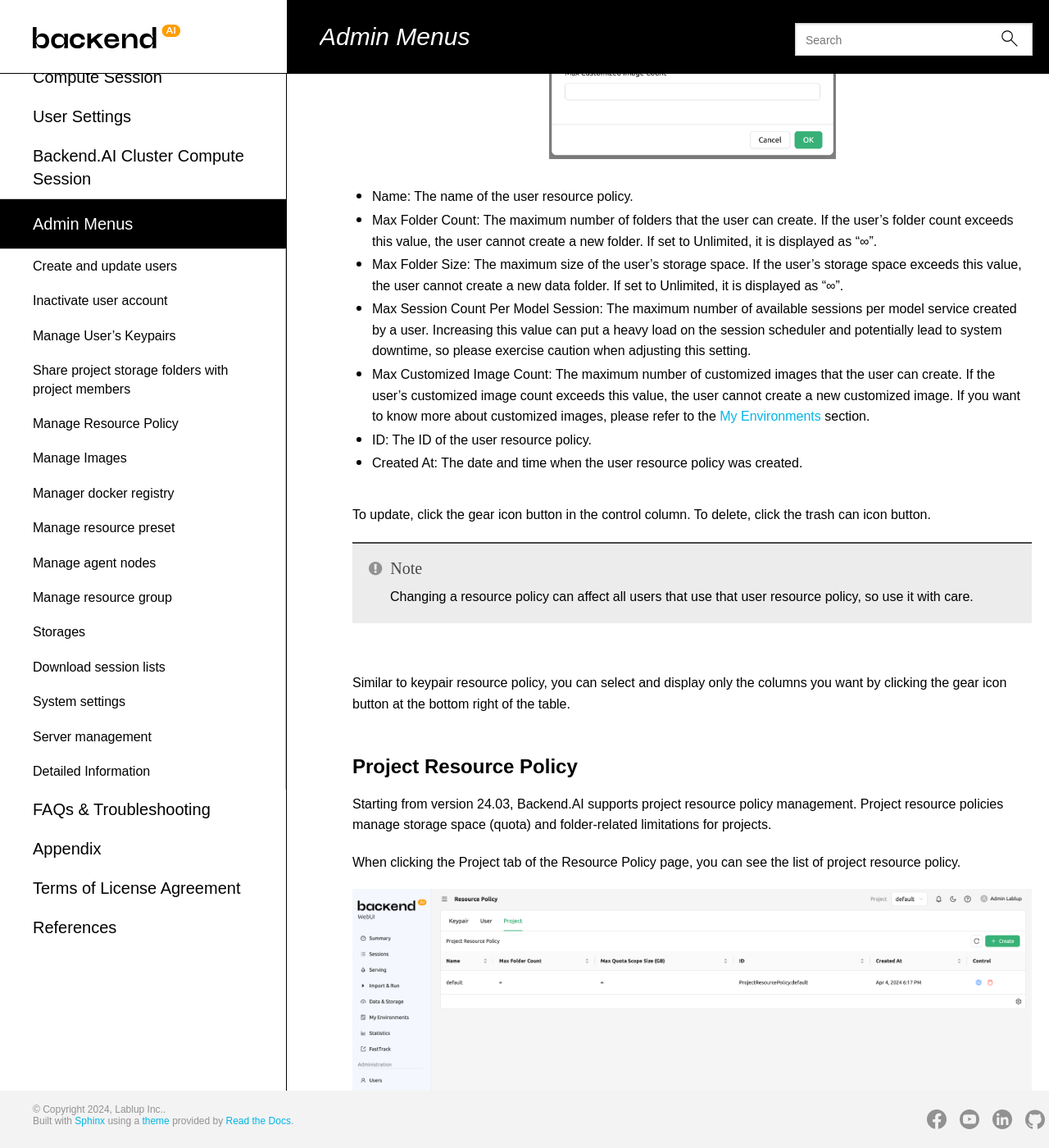
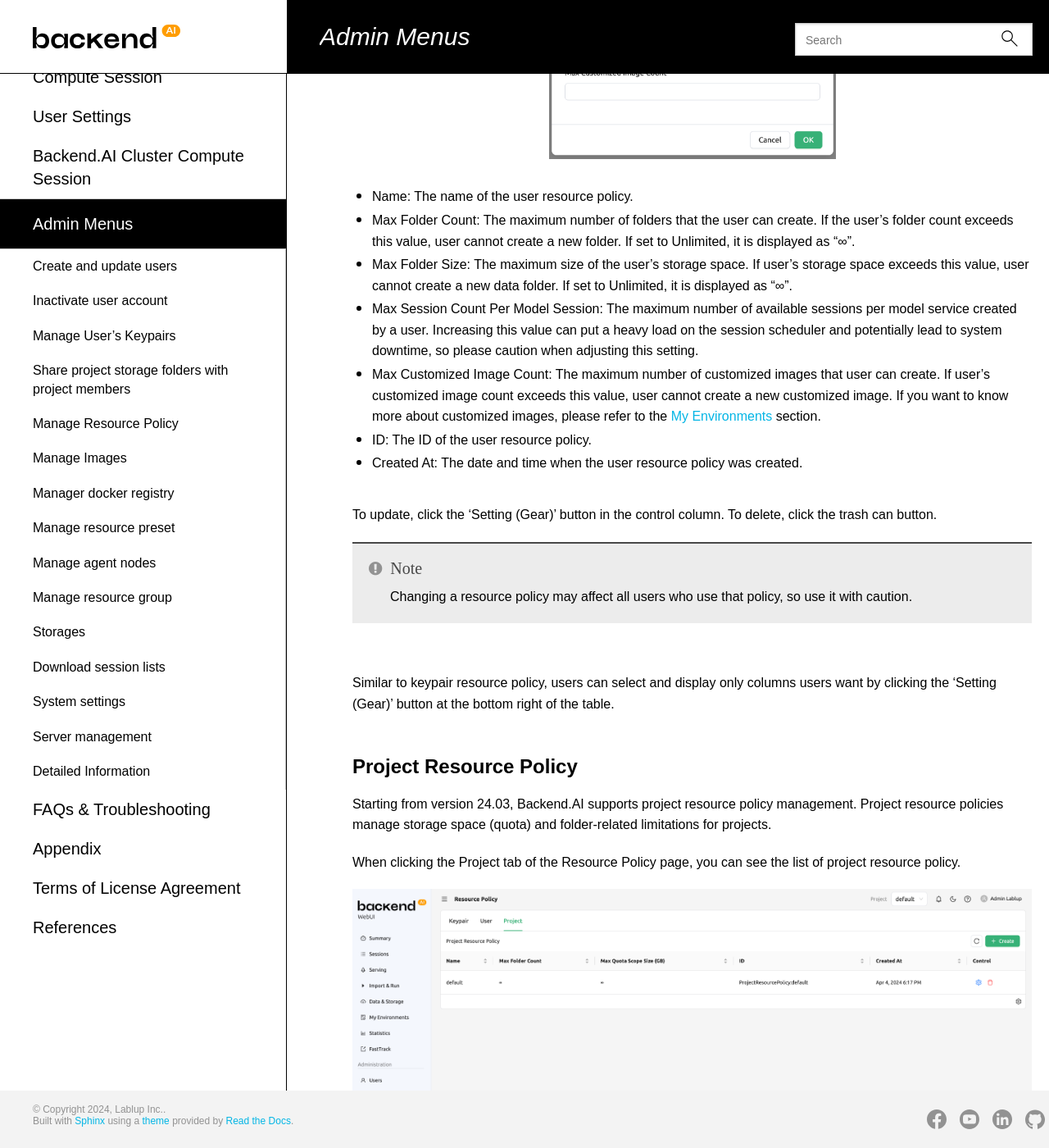
Before and after one commit to lablup/backend.ai-docs-webui, a Sphinx documentation site: the page built from docs/admin_menu/admin_menu.rst, in a window 1280 px wide and 1400 px high, scrolled down 14574 px. Shown: the whole window at 82% size. Built offline with Sphinx 7.4.7 and the Read the Docs theme 2.0.0, drawn with Linux system fonts in a browser that asks for light colours; some web fonts are replaced; some of the changed text lies outside the part shown.

Commit message:
docs: apply feedbacks

```diff
--- a/docs/admin_menu/admin_menu.rst
+++ b/docs/admin_menu/admin_menu.rst
@@ -53,7 +53,7 @@
    :align: center
    :alt: Detailed information of a user
 
-Click the gear icon in the Controls panel to update information of a user who
+Click the 'Setting (Gear)' in the Controls panel to update information of a user who
 already exists. User's name, password, activation state, etc. can be changed. User ID cannot be changed.
 
 .. image:: user_update_dialog.png
@@ -222,7 +222,7 @@
 
 .. image:: credentials.png
 
-To modify resource policies, click the gear icon in the Control column of the
+To modify resource policies, click the 'Setting (Gear)' in the Control column of the
 default policy group. In the Update Resource Policy dialog, every option is
 editable except for Policy Name, which serves as the primary key for
 distinguishing resource policies in the list. Uncheck the Unlimited checkbox
@@ -303,7 +303,7 @@
    deletion may not be done. Before deleting a resource policy, please make sure that
    no users remain under the resource policy.
 
-If you want to hide or show specific columns, click the gear icon at the bottom right of the
+If you want to hide or show specific columns, click the 'Setting (Gear)' at the bottom right of the
 table. This will bring up a dialog where you can select the columns you want to display.
 
 .. image:: keypair_resource_policy_table_setting.png
@@ -317,7 +317,7 @@
 
 Starting from version 24.03, Backend.AI supports user resource policy management. While each
 user can have multiple keypairs, a user can only have one user resource policy. In the user
-resource policy page, you can set restrictions on various settings related to folders such as
+resource policy page, users can set restrictions on various settings related to folders such as
 Max Folder Count and Max Folder Size, as well as individual resource limits like Max Session
 Count Per Model Session and Max Customized Image Count.
 
@@ -333,33 +333,33 @@
 
 - Name: The name of the user resource policy.
 - Max Folder Count: The maximum number of folders that the user can create.
-  If the user's folder count exceeds this value, the user cannot create a new folder.
+  If the user's folder count exceeds this value, user cannot create a new folder.
   If set to Unlimited, it is displayed as "∞".
-- Max Folder Size: The maximum size of the user's storage space. If the
-  user's storage space exceeds this value, the user cannot create a new data
+- Max Folder Size: The maximum size of the user's storage space. If
+  user's storage space exceeds this value, user cannot create a new data
   folder. If set to Unlimited, it is displayed as "∞".
 - Max Session Count Per Model Session: The maximum number of available sessions per model
   service created by a user. Increasing this value can put a heavy load on the session
-  scheduler and potentially lead to system downtime, so please exercise caution when
+  scheduler and potentially lead to system downtime, so please caution when
   adjusting this setting.
-- Max Customized Image Count: The maximum number of customized images that the
-  user can create. If the user's customized image count exceeds this value, the
+- Max Customized Image Count: The maximum number of customized images that
+  user can create. If user's customized image count exceeds this value,
   user cannot create a new customized image. If you want to know more about customized
   images, please refer to the :ref:`My Environments<my-environments>` section.
 - ID: The ID of the user resource policy.
 - Created At: The date and time when the user resource policy was created.
 
 
-To update, click the gear icon button in the control column. To delete, click the trash can
-icon button.
+To update, click the 'Setting (Gear)' button in the control column. To delete, click the trash can
+button.
 
 .. note::
 
-   Changing a resource policy can affect all users that use that user resource policy, so use
-   it with care.
+   Changing a resource policy may affect all users who use that policy, so use
+   it with caution.
 
-Similar to keypair resource policy, you can select and display only the columns you want by
-clicking the gear icon button at the bottom right of the table.
+Similar to keypair resource policy, users can select and display only columns users want by
+clicking the 'Setting (Gear)' button at the bottom right of the table.
 
 
 Project Resource Policy
@@ -374,7 +374,7 @@
 .. image:: project_resource_policy_list.png
    :alt: Project resource policy list
 
-To create a new project resource policy, click the Create button at the top right of the table.
+To create a new project resource policy, click the 'Create' button at the top right of the table.
 
 .. image:: create_project_resource_policy.png
    :width: 350
@@ -393,14 +393,14 @@
 project resource policy is applied to the project folders, while the user resource policy is
 applied to the user folders.
 
-If you want to make changes, click the gear icon button in the control column. Resource policy
+If you want to make changes, click the 'Setting (Gear)' button in the control column. Resource policy
 names cannot be edited. Deletion can be done by clicking the trash can icon button.
 
 .. note::
-   Changing a resource policy can affect all projects that use that project resource policy,
-   so use it with care.
+   Changing a resource policy may affect all users who use that policy,
+   so use it with caution.
 
-You can select and display only the columns you want by clicking the gear icon button at the
+You can select and display only the columns you want by clicking the 'Setting (Gear)' button at the
 bottom right of the table.
 
 Manage Images
@@ -421,7 +421,7 @@
    :alt: Image list page
 
 You can change the minimum resource requirements for each image by clicking the
-gear icon in the Controls panel. Each image has hardware and resource
+'Setting (Gear)' in the Controls panel. Each image has hardware and resource
 requirements for minimal operation. (For example, for GPU-only images, there
 must be a minimum allocated GPU.) The default value for the minimum resource
 amount is provided as embedded in the image's metadata. If an attempt is made to
@@ -505,7 +505,7 @@
    :alt: Resource presets tab
 
 You can set resources such as CPU, RAM, fGPU, etc. to be provided by the
-resource preset by clicking the gear icon (cogwheel) in the Controls panel.
+resource preset by clicking the 'Setting (Gear)' (cogwheel) in the Controls panel.
 In the example below, the GPU field is disabled since the GPU provision mode of
 the Backend.AI server is set to "fractional". After setting the resources with
 the desired values, save it and check if the corresponding preset is displayed
@@ -591,7 +591,7 @@
 .. image:: scaling_group_tab.png
    :alt: Resource group tab
 
-You can edit a resource group by clicking the gear icon in the Control
+You can edit a resource group by clicking the 'Setting (Gear)' in the Control
 panel. In the Select scheduler field, you can choose the scheduling method for
 creating a compute session. Currently, there are three types: ``FIFO``, ``LIFO``, and
 ``DRF``. ``FIFO`` and ``LIFO`` are scheduling methods creating the first- or the
@@ -655,7 +655,7 @@
 .. image:: storage_list.png
 
 In order to set quota, you need to first access to storages tab in resource page.
-And then, click gear icon in control column.
+And then, click 'Setting (Gear)' in control column.
 
 .. note::
    Please remind that quota setting is only available in storage that provides quota setting
```
Also changed, not shown: other parts of docs/admin_menu/admin_menu.rst (+1 -1 lines), 1 other file.
